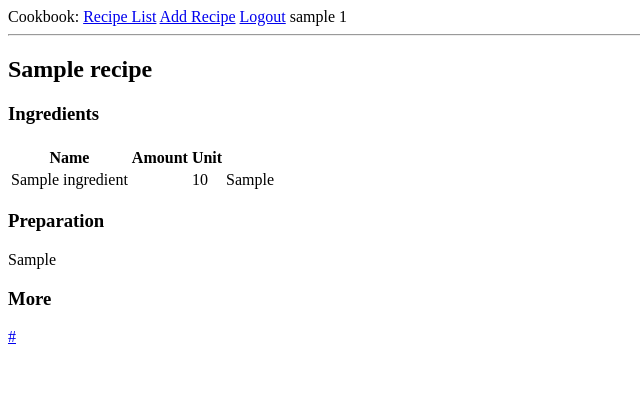
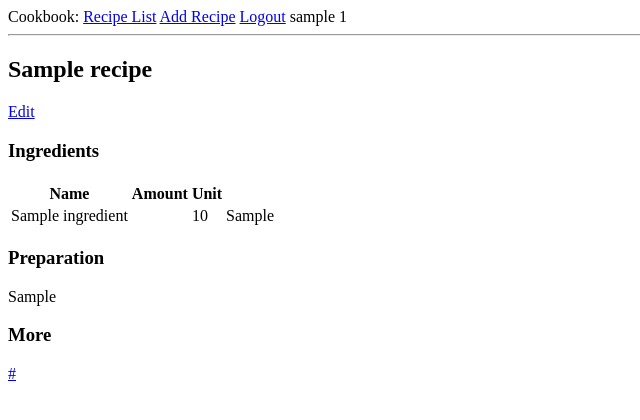
Before and after one commit to pgarr/dinner-roulette, a Flask app: page /recipe/1 in a window 1280 px wide. Shown: the top 420 px of the page, without its empty margins (0-640 px from the left). Run offline with Flask 2, Linux system fonts and the light colour scheme; a user stored in the database is signed in; tables that the repository leaves empty hold one stand-in row (values such as "Sample post").

Commit message:
added edit link for recipe view if author

```diff
--- a/flask-app/app/templates/recipe.html
+++ b/flask-app/app/templates/recipe.html
@@ -2,7 +2,9 @@
 
 {% block content %}
     <h2>{{ recipe.title }}</h2>
-
+    {% if current_user == recipe.author %}
+         <a href="{{ url_for('main.edit', pk=recipe.id) }}">Edit</a>
+    {% endif %}
         <table>
             <tr>
                 <h3>Ingredients</h3>
```
